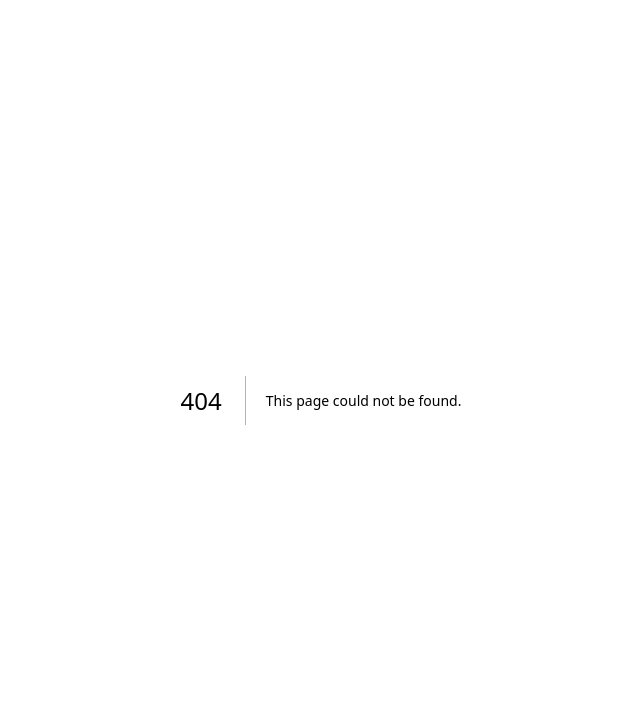
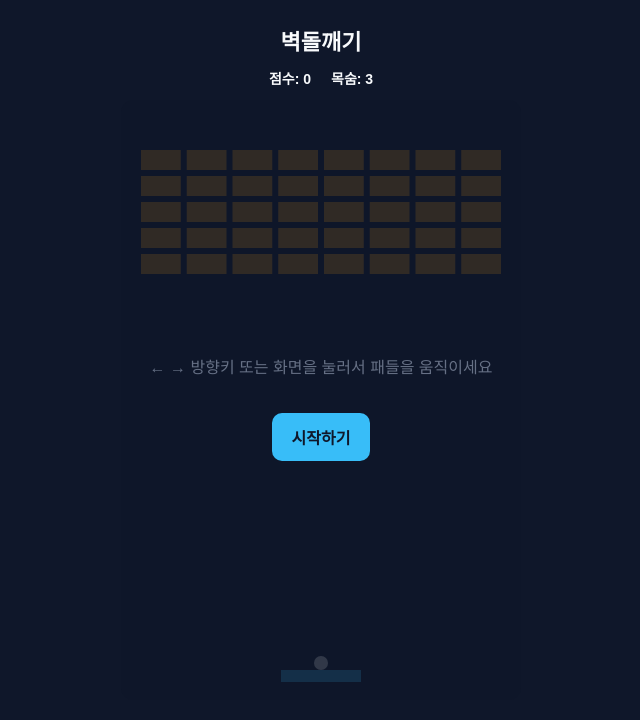
Before and after one commit to soooongaaa/vibecoding-kgu, a Next.js app: page /games/brick-breaker in a window 1280 px wide. Before the commit this address had no page. Shown: the top 720 px of the page, without its empty margins (319-959 px from the left). Built offline with nearby package versions, Linux system fonts and the light colour scheme.

Commit message:
feat: 벽돌깨기 미니게임 추가

```diff
--- /dev/null
+++ b/src/app/games/brick-breaker/page.tsx
@@ -0,0 +1,10 @@
+import type { Metadata } from "next";
+import BrickBreaker from "@/games/brick-breaker/BrickBreaker";
+
+export const metadata: Metadata = {
+  title: "벽돌깨기 | Vibecoding KGU",
+};
+
+export default function BrickBreakerPage() {
+  return <BrickBreaker />;
+}
--- /dev/null
+++ b/src/games/brick-breaker/BrickBreaker.module.css
@@ -0,0 +1,66 @@
+.wrap {
+  min-height: 100vh;
+  display: flex;
+  flex-direction: column;
+  align-items: center;
+  gap: 12px;
+  padding: 24px 16px;
+  background: #0f172a;
+  color: #f8fafc;
+}
+
+.title {
+  margin: 0;
+  font-size: 22px;
+}
+
+.hud {
+  display: flex;
+  gap: 20px;
+  font-weight: 700;
+  font-size: 14px;
+}
+
+.canvasBox {
+  position: relative;
+  width: 100%;
+  max-width: 400px;
+  aspect-ratio: 400 / 600;
+}
+
+.canvas {
+  width: 100%;
+  height: 100%;
+  display: block;
+  border-radius: 12px;
+  touch-action: none;
+}
+
+.overlay {
+  position: absolute;
+  inset: 0;
+  display: flex;
+  flex-direction: column;
+  align-items: center;
+  justify-content: center;
+  gap: 16px;
+  background: rgba(15, 23, 42, 0.85);
+  border-radius: 12px;
+  text-align: center;
+  padding: 24px;
+}
+
+.result {
+  font-size: 18px;
+  font-weight: 700;
+}
+
+.button {
+  border: 0;
+  border-radius: 10px;
+  padding: 12px 20px;
+  background: #38bdf8;
+  color: #0f172a;
+  font-weight: 700;
+  cursor: pointer;
+}
--- /dev/null
+++ b/src/games/brick-breaker/BrickBreaker.tsx
@@ -0,0 +1,298 @@
+"use client";
+
+import { useCallback, useEffect, useRef, useState } from "react";
+import styles from "./BrickBreaker.module.css";
+
+const CANVAS_WIDTH = 400;
+const CANVAS_HEIGHT = 600;
+const ROWS = 5;
+const COLS = 8;
+const BRICK_PADDING = 6;
+const BRICK_TOP_OFFSET = 50;
+const BRICK_SIDE_OFFSET = 20;
+const BRICK_WIDTH =
+  (CANVAS_WIDTH - BRICK_SIDE_OFFSET * 2 - BRICK_PADDING * (COLS - 1)) / COLS;
+const BRICK_HEIGHT = 20;
+const PADDLE_WIDTH = 80;
+const PADDLE_HEIGHT = 12;
+const PADDLE_Y = CANVAS_HEIGHT - 30;
+const PADDLE_SPEED = 6;
+const BALL_RADIUS = 7;
+const BALL_SPEED = 4.5;
+const STARTING_LIVES = 3;
+const POINTS_PER_BRICK = 10;
+const INITIAL_PADDLE_X = (CANVAS_WIDTH - PADDLE_WIDTH) / 2;
+
+type Phase = "ready" | "playing" | "won" | "lost";
+
+type Brick = { x: number; y: number; alive: boolean };
+
+function createBricks(): Brick[] {
+  const bricks: Brick[] = [];
+  for (let row = 0; row < ROWS; row++) {
+    for (let col = 0; col < COLS; col++) {
+      bricks.push({
+        x: BRICK_SIDE_OFFSET + col * (BRICK_WIDTH + BRICK_PADDING),
+        y: BRICK_TOP_OFFSET + row * (BRICK_HEIGHT + BRICK_PADDING),
+        alive: true,
+      });
+    }
+  }
+  return bricks;
+}
+
+function createBallOnPaddle(paddleX: number) {
+  return {
+    x: paddleX + PADDLE_WIDTH / 2,
+    y: PADDLE_Y - BALL_RADIUS,
+    vx: BALL_SPEED * 0.6,
+    vy: -BALL_SPEED,
+  };
+}
+
+export default function BrickBreaker() {
+  const canvasRef = useRef<HTMLCanvasElement | null>(null);
+  const [phase, setPhase] = useState<Phase>("ready");
+  const [score, setScore] = useState(0);
+  const [lives, setLives] = useState(STARTING_LIVES);
+
+  const phaseRef = useRef<Phase>("ready");
+  const bricksRef = useRef<Brick[]>(createBricks());
+  const paddleXRef = useRef(INITIAL_PADDLE_X);
+  const ballRef = useRef(createBallOnPaddle(INITIAL_PADDLE_X));
+  const keysRef = useRef<{ left: boolean; right: boolean }>({
+    left: false,
+    right: false,
+  });
+  const scoreRef = useRef(0);
+  const livesRef = useRef(STARTING_LIVES);
+
+  const resetGame = useCallback(() => {
+    bricksRef.current = createBricks();
+    paddleXRef.current = (CANVAS_WIDTH - PADDLE_WIDTH) / 2;
+    ballRef.current = createBallOnPaddle(paddleXRef.current);
+    scoreRef.current = 0;
+    livesRef.current = STARTING_LIVES;
+    setScore(0);
+    setLives(STARTING_LIVES);
+  }, []);
+
+  const startGame = useCallback(() => {
+    resetGame();
+    phaseRef.current = "playing";
+    setPhase("playing");
+  }, [resetGame]);
+
+  useEffect(() => {
+    const handleKeyDown = (e: KeyboardEvent) => {
+      if (e.key === "ArrowLeft") keysRef.current.left = true;
+      if (e.key === "ArrowRight") keysRef.current.right = true;
+    };
+    const handleKeyUp = (e: KeyboardEvent) => {
+      if (e.key === "ArrowLeft") keysRef.current.left = false;
+      if (e.key === "ArrowRight") keysRef.current.right = false;
+    };
+    window.addEventListener("keydown", handleKeyDown);
+    window.addEventListener("keyup", handleKeyUp);
+    return () => {
+      window.removeEventListener("keydown", handleKeyDown);
+      window.removeEventListener("keyup", handleKeyUp);
+    };
+  }, []);
+
+  const movePaddleToPointer = useCallback((clientX: number) => {
+    const canvas = canvasRef.current;
+    if (!canvas) return;
+    const rect = canvas.getBoundingClientRect();
+    const scale = CANVAS_WIDTH / rect.width;
+    const canvasX = (clientX - rect.left) * scale;
+    paddleXRef.current = Math.min(
+      Math.max(canvasX - PADDLE_WIDTH / 2, 0),
+      CANVAS_WIDTH - PADDLE_WIDTH,
+    );
+  }, []);
+
+  const handlePointerDown = useCallback(
+    (e: React.PointerEvent<HTMLCanvasElement>) => {
+      movePaddleToPointer(e.clientX);
+    },
+    [movePaddleToPointer],
+  );
+
+  const handlePointerMove = useCallback(
+    (e: React.PointerEvent<HTMLCanvasElement>) => {
+      if (e.buttons === 0 && e.pointerType === "mouse") return;
+      movePaddleToPointer(e.clientX);
+    },
+    [movePaddleToPointer],
+  );
+
+  useEffect(() => {
+    const canvas = canvasRef.current;
+    if (!canvas) return;
+    const ctx = canvas.getContext("2d");
+    if (!ctx) return;
+
+    let animationId: number;
+
+    const draw = () => {
+      ctx.clearRect(0, 0, CANVAS_WIDTH, CANVAS_HEIGHT);
+
+      ctx.fillStyle = "#0f172a";
+      ctx.fillRect(0, 0, CANVAS_WIDTH, CANVAS_HEIGHT);
+
+      for (const brick of bricksRef.current) {
+        if (!brick.alive) continue;
+        ctx.fillStyle = "#f59e0b";
+        ctx.fillRect(brick.x, brick.y, BRICK_WIDTH, BRICK_HEIGHT);
+      }
+
+      ctx.fillStyle = "#38bdf8";
+      ctx.fillRect(paddleXRef.current, PADDLE_Y, PADDLE_WIDTH, PADDLE_HEIGHT);
+
+      const ball = ballRef.current;
+      ctx.beginPath();
+      ctx.arc(ball.x, ball.y, BALL_RADIUS, 0, Math.PI * 2);
+      ctx.fillStyle = "#f8fafc";
+      ctx.fill();
+    };
+
+    const step = () => {
+      if (phaseRef.current !== "playing") {
+        draw();
+        animationId = requestAnimationFrame(step);
+        return;
+      }
+
+      if (keysRef.current.left) {
+        paddleXRef.current = Math.max(paddleXRef.current - PADDLE_SPEED, 0);
+      }
+      if (keysRef.current.right) {
+        paddleXRef.current = Math.min(
+          paddleXRef.current + PADDLE_SPEED,
+          CANVAS_WIDTH - PADDLE_WIDTH,
+        );
+      }
+
+      const ball = ballRef.current;
+      ball.x += ball.vx;
+      ball.y += ball.vy;
+
+      if (ball.x - BALL_RADIUS < 0) {
+        ball.x = BALL_RADIUS;
+        ball.vx *= -1;
+      } else if (ball.x + BALL_RADIUS > CANVAS_WIDTH) {
+        ball.x = CANVAS_WIDTH - BALL_RADIUS;
+        ball.vx *= -1;
+      }
+      if (ball.y - BALL_RADIUS < 0) {
+        ball.y = BALL_RADIUS;
+        ball.vy *= -1;
+      }
+
+      if (
+        ball.vy > 0 &&
+        ball.y + BALL_RADIUS >= PADDLE_Y &&
+        ball.y + BALL_RADIUS <= PADDLE_Y + PADDLE_HEIGHT &&
+        ball.x >= paddleXRef.current &&
+        ball.x <= paddleXRef.current + PADDLE_WIDTH
+      ) {
+        const hitPos =
+          (ball.x - (paddleXRef.current + PADDLE_WIDTH / 2)) /
+          (PADDLE_WIDTH / 2);
+        const speed = Math.hypot(ball.vx, ball.vy);
+        const angle = hitPos * (Math.PI / 3);
+        ball.vx = speed * Math.sin(angle);
+        ball.vy = -Math.abs(speed * Math.cos(angle));
+        ball.y = PADDLE_Y - BALL_RADIUS;
+      }
+
+      for (const brick of bricksRef.current) {
+        if (!brick.alive) continue;
+        if (
+          ball.x + BALL_RADIUS > brick.x &&
+          ball.x - BALL_RADIUS < brick.x + BRICK_WIDTH &&
+          ball.y + BALL_RADIUS > brick.y &&
+          ball.y - BALL_RADIUS < brick.y + BRICK_HEIGHT
+        ) {
+          brick.alive = false;
+          ball.vy *= -1;
+          scoreRef.current += POINTS_PER_BRICK;
+          setScore(scoreRef.current);
+          break;
+        }
+      }
+
+      if (ball.y - BALL_RADIUS > CANVAS_HEIGHT) {
+        livesRef.current -= 1;
+        setLives(livesRef.current);
+        if (livesRef.current <= 0) {
+          phaseRef.current = "lost";
+          setPhase("lost");
+        } else {
+          ballRef.current = createBallOnPaddle(paddleXRef.current);
+        }
+      }
+
+      if (bricksRef.current.every((b) => !b.alive)) {
+        phaseRef.current = "won";
+        setPhase("won");
+      }
+
+      draw();
+      animationId = requestAnimationFrame(step);
+    };
+
+    animationId = requestAnimationFrame(step);
+    return () => cancelAnimationFrame(animationId);
+  }, []);
+
+  return (
+    <div className={styles.wrap}>
+      <h1 className={styles.title}>벽돌깨기</h1>
+
+      <div className={styles.hud}>
+        <span>점수: {score}</span>
+        <span>목숨: {lives}</span>
+      </div>
+
+      <div className={styles.canvasBox}>
+        <canvas
+          ref={canvasRef}
+          width={CANVAS_WIDTH}
+          height={CANVAS_HEIGHT}
+          className={styles.canvas}
+          onPointerDown={handlePointerDown}
+          onPointerMove={handlePointerMove}
+        />
+
+        {phase === "ready" && (
+          <div className={styles.overlay}>
+            <p>← → 방향키 또는 화면을 눌러서 패들을 움직이세요</p>
+            <button className={styles.button} onClick={startGame}>
+              시작하기
+            </button>
+          </div>
+        )}
+
+        {phase === "won" && (
+          <div className={styles.overlay}>
+            <p className={styles.result}>클리어! 점수 {score}</p>
+            <button className={styles.button} onClick={startGame}>
+              다시 하기
+            </button>
+          </div>
+        )}
+
+        {phase === "lost" && (
+          <div className={styles.overlay}>
+            <p className={styles.result}>게임 오버. 점수 {score}</p>
+            <button className={styles.button} onClick={startGame}>
+              다시 하기
+            </button>
+          </div>
+        )}
+      </div>
+    </div>
+  );
+}
```
